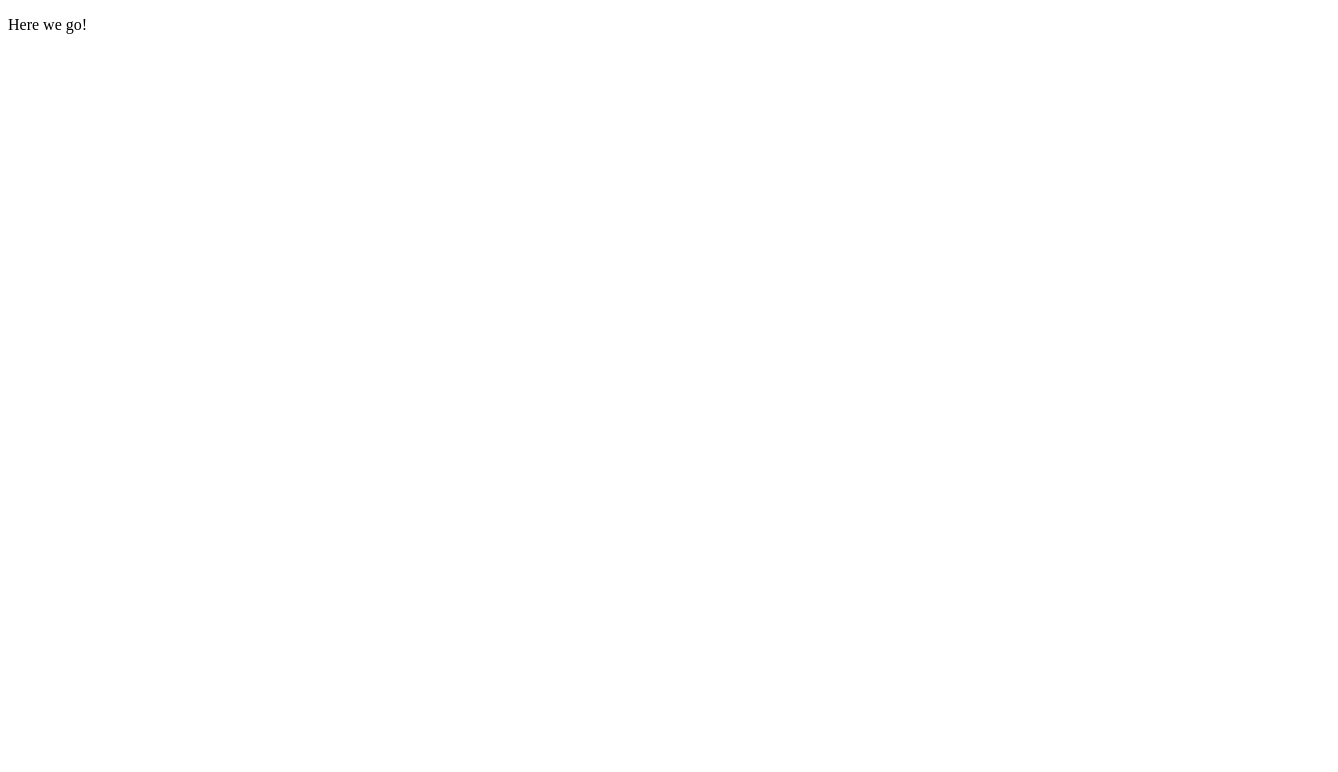
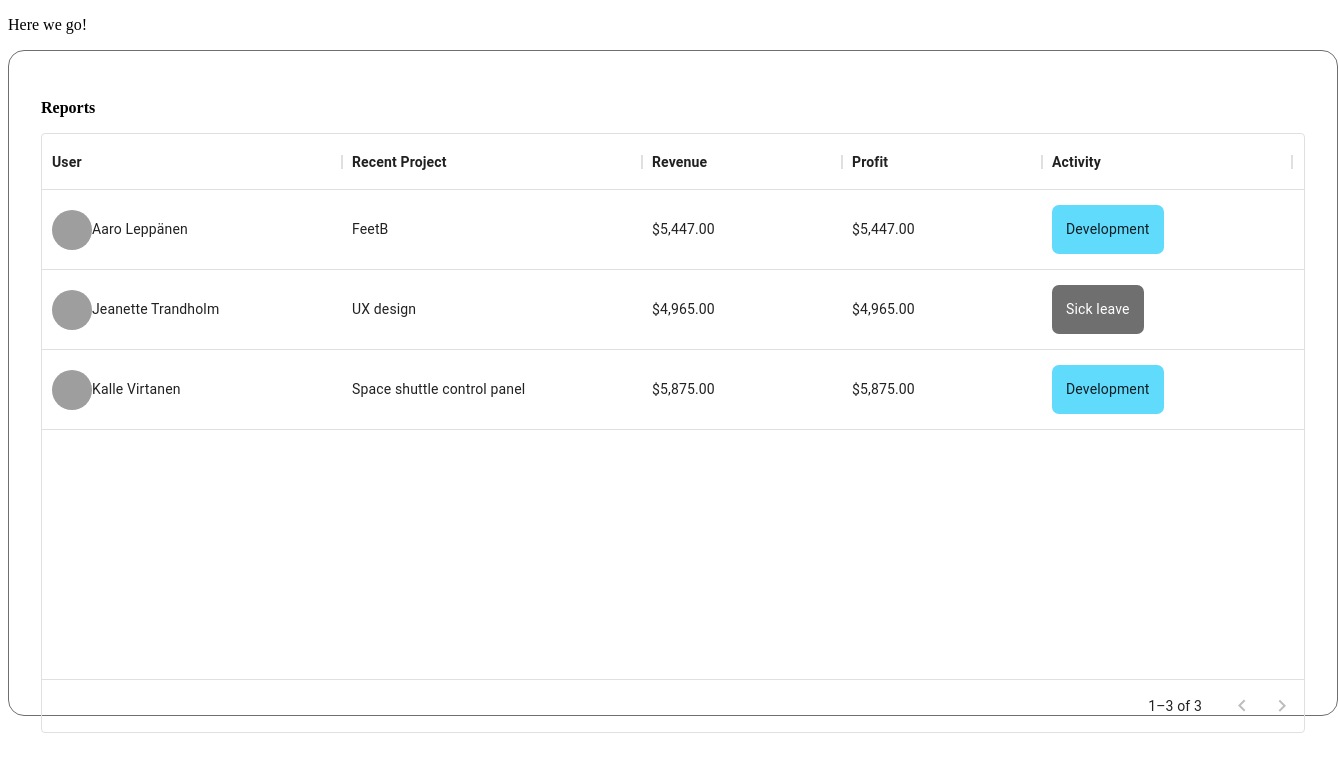
Before and after one commit to Integrify-Finland/Integrify-Hackthon, a React (Create React App) app in the folder client/: page / in a window 1280 px wide. Shown: the top 772 px of the page, 1338 px wide, since content can reach past the window. Built offline with nearby package versions, Linux system fonts and the light colour scheme; grey boxes are pictures that could not be loaded.

Commit message:
Create Initial Report table

```diff
--- a/client/src/SASS/_global.scss
+++ b/client/src/SASS/_global.scss
@@ -1,4 +1,5 @@
 // This partial contains styling that overrides global elements, such as the #root or body elements
+@use './components/reports';
 @import './mixins';
 @import './variables';
 @import './typography';
--- /dev/null
+++ b/client/src/SASS/components/_reports.scss
@@ -0,0 +1,19 @@
+@import '../variables';
+
+.reports__container{
+width: 100%;
+height: 600px;
+border: 1px solid $color-grey;
+border-radius: 16px;
+padding: 2em;
+}
+
+.reports__user__activity{
+    border-radius: 0.5em;
+    padding: 1em;
+    width: max-content;
+}
+
+.reports__container__header{
+    font-weight: bold;
+}
--- /dev/null
+++ b/client/src/components/Reports.tsx
@@ -0,0 +1,66 @@
+import React from 'react'
+import { DataGrid, GridColDef, GridColumnHeaderParams, GridValueGetterParams } from '@mui/x-data-grid';
+import Avatar from "@mui/material/Avatar";
+
+
+const Reports = () => {
+  const columns: GridColDef[] = [
+    {field: 'user',
+    width: 300,
+    renderHeader: (params: GridColumnHeaderParams) => (<strong>{'User'}</strong>), renderCell: (params) => {
+      return (
+        <>
+          <Avatar src={params.value.avatar} />
+          {params.value.username}
+        </>
+      );
+    }},
+    {field: 'recentProject', width: 300, renderHeader: (params: GridColumnHeaderParams) => (<strong>{'Recent Project'}</strong>)},
+    {field: 'revenue', width: 200, renderHeader: (params: GridColumnHeaderParams) => (<strong>{'Revenue'}</strong>)},
+    {field: 'profit', width: 200, renderHeader: (params: GridColumnHeaderParams) => (<strong>{'Profit'}</strong>)},
+    {field: 'activity',
+    width: 250,
+    renderHeader: (params: GridColumnHeaderParams) => (<strong>{'Activity'}</strong>),
+    renderCell: (params) => {
+      return (
+        params.value.activity == 'Sick leave' ? (
+          <div className='reports__user__activity' style={{ backgroundColor: '#6F6f6f', color: '#ffffff'}}>
+          {params.value.activity}
+          </div>
+        ):(
+          <div className='reports__user__activity' style={{ backgroundColor: '#61dbfb' }}>
+          {params.value.activity}
+          </div>
+        )
+
+      );
+    }}
+  ];
+
+  const rows:any = [
+    {id: 1,
+      user: {username: 'Aaro Leppänen', avatar: 'https://assets.materialup.com/uploads/bebad102-7f40-4941-99cd-54366113003e/avatar-08.png'},
+      recentProject: 'FeetB', revenue: '$5,447.00', profit: '$5,447.00',
+      activity: {activity: 'Development'}},
+    {id: 2,
+      user: {username: 'Jeanette Trandholm', avatar: 'https://assets.materialup.com/uploads/bebad102-7f40-4941-99cd-54366113003e/avatar-08.png'} , recentProject: 'UX design', revenue: '$4,965.00', profit: '$4,965.00',
+      activity: {activity: 'Sick leave'}},
+    {id: 3,
+      user: {username: 'Kalle Virtanen', avatar: 'https://assets.materialup.com/uploads/bebad102-7f40-4941-99cd-54366113003e/avatar-08.png'}, recentProject: 'Space shuttle control panel', revenue: '$5,875.00', profit: '$5,875.00', activity: {activity: 'Development'}}
+  ];
+
+  return (
+    <div className='reports__container'>
+      <p className='reports__container__header'>Reports</p>
+      <DataGrid aria-label='table'
+        rowHeight={80}
+        rows={rows}
+        columns={columns}
+        pageSize={5}
+        rowsPerPageOptions={[5]}
+      />
+    </div>
+  )
+}
+
+export default Reports
--- a/client/src/pages/Home/index.tsx
+++ b/client/src/pages/Home/index.tsx
@@ -1,10 +1,12 @@
 import React from 'react'
+import Reports from '../../components/Reports'
 
 export default function Home() {
 
   return (
     <>
       <p>Here we go!</p>
+      <Reports />
     </>
   )
 }
```
Also changed, not shown: client/package.json (+6 -1 lines), 1 other file (tests, documents, lock files or other folders).
